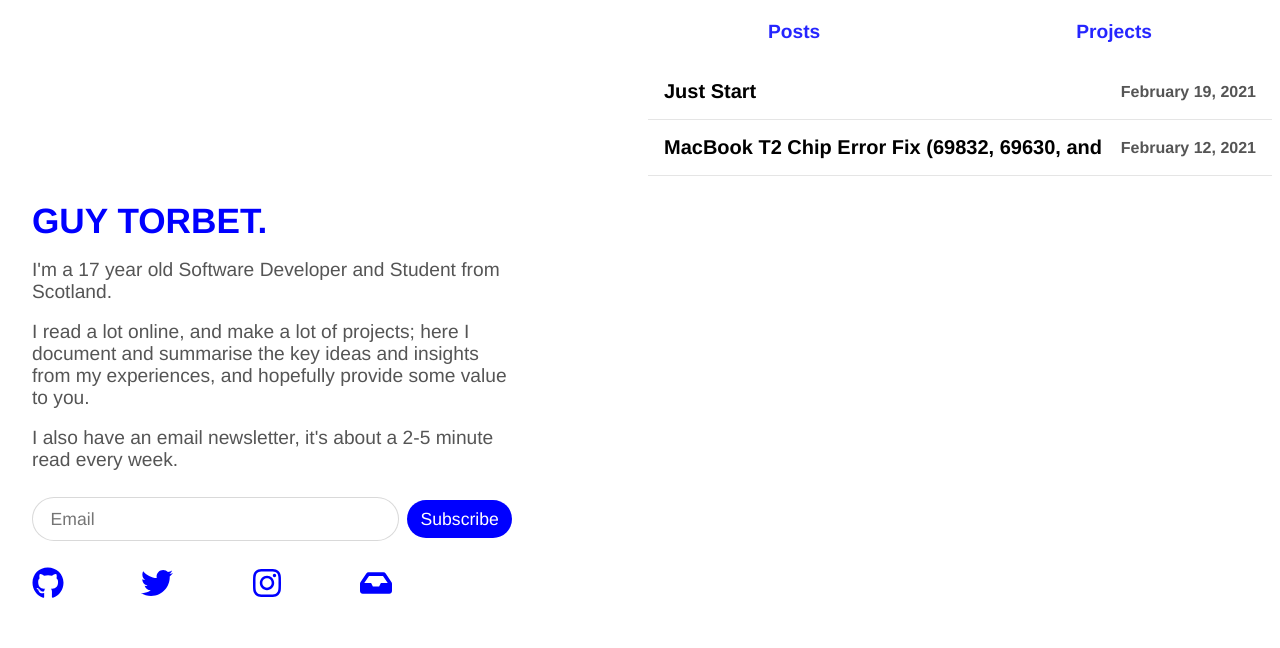
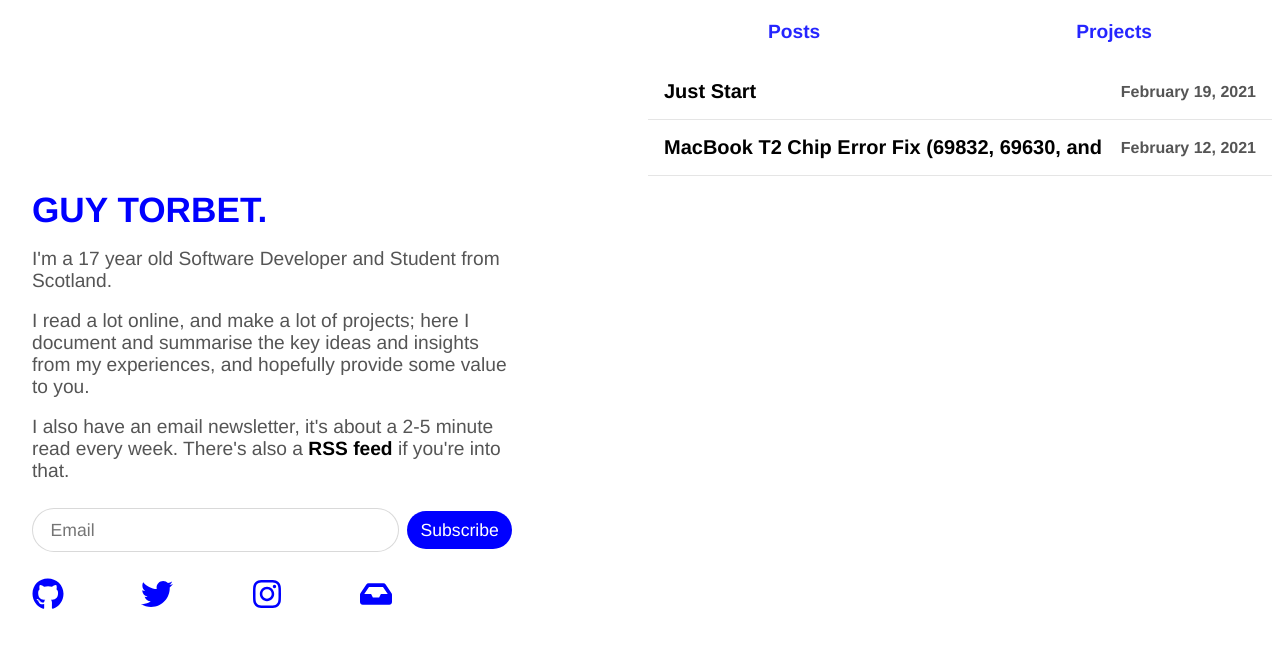
Before and after one commit to Torbet/Portfolio, a Next.js app: page / in a window 1280 px wide. Shown: the top 648 px of the page. Built offline with nearby package versions, Linux system fonts and the light colour scheme.

Commit message:
RSS integration

```diff
--- a/layouts/default.jsx
+++ b/layouts/default.jsx
@@ -6,7 +6,7 @@ import styles from '../styles/default.module.css'
 import NavBar from '../components/navbar'
 import Mail from '../components/mail'
 
-import { FaGithub, FaTwitter, FaInstagram, FaInbox, FaChevronDown } from "react-icons/fa"
+import { FaGithub, FaTwitter, FaInstagram, FaInbox } from "react-icons/fa"
 
 export default function Default(props) {
     return (
@@ -27,7 +27,7 @@ export default function Default(props) {
                         <h1 id={styles.title}>GUY TORBET.</h1><br />
                         <p className={styles.subHeading}>I'm a 17 year old Software Developer and Student from Scotland.</p><br/>
                         <p className={styles.subHeading}>I read a lot online, and make a lot of projects; here I document and summarise the key ideas and insights from my experiences, and hopefully provide some value to you.</p><br/>
-                        <p className={styles.subHeading}>I also have an email newsletter, it's about a 2-5 minute read every week.</p>
+                        <p className={styles.subHeading}>I also have an email newsletter, it's about a 2-5 minute read every week. There's also a <a href="feed://torbet.co/feed.xml" className={styles.navItem}>RSS feed</a> if you're into that.</p>
                         <Mail/>
                         <div id={styles.links}>
                             <Link href="https://github.com/torbet"><FaGithub className={styles.icon} /></Link>
--- a/styles/default.module.css
+++ b/styles/default.module.css
@@ -25,14 +25,40 @@
 }
 
 #title {
+    color: #0000FF;
     font-size: 2.2em;
-    color: #0000FF;
 }
 .subHeading {
     font-size: 1.2em;
     color: #555555;
     font-weight: 410;
     margin: 0;
+}
+.navItem {
+    color: #000;
+    text-decoration: none;
+    position: relative;
+
+    font-weight: bolder;
+}
+
+.navItem:before {
+    color: #000;
+    content: "";
+    position: absolute;
+    width: 100%;
+    height: 2px;
+    bottom: 0;
+    left: 0;
+    background-color: #0000FF;
+    visibility: hidden;
+    transform: scaleX(0);
+    transition: all 0.3s ease-in-out;
+}
+
+.navItem:hover:before {
+    visibility: visible;
+    transform: scaleX(1);
 }
 #links {
     width: 75%;
```
Also changed, not shown: api/rss.js (+6 -4 lines).
